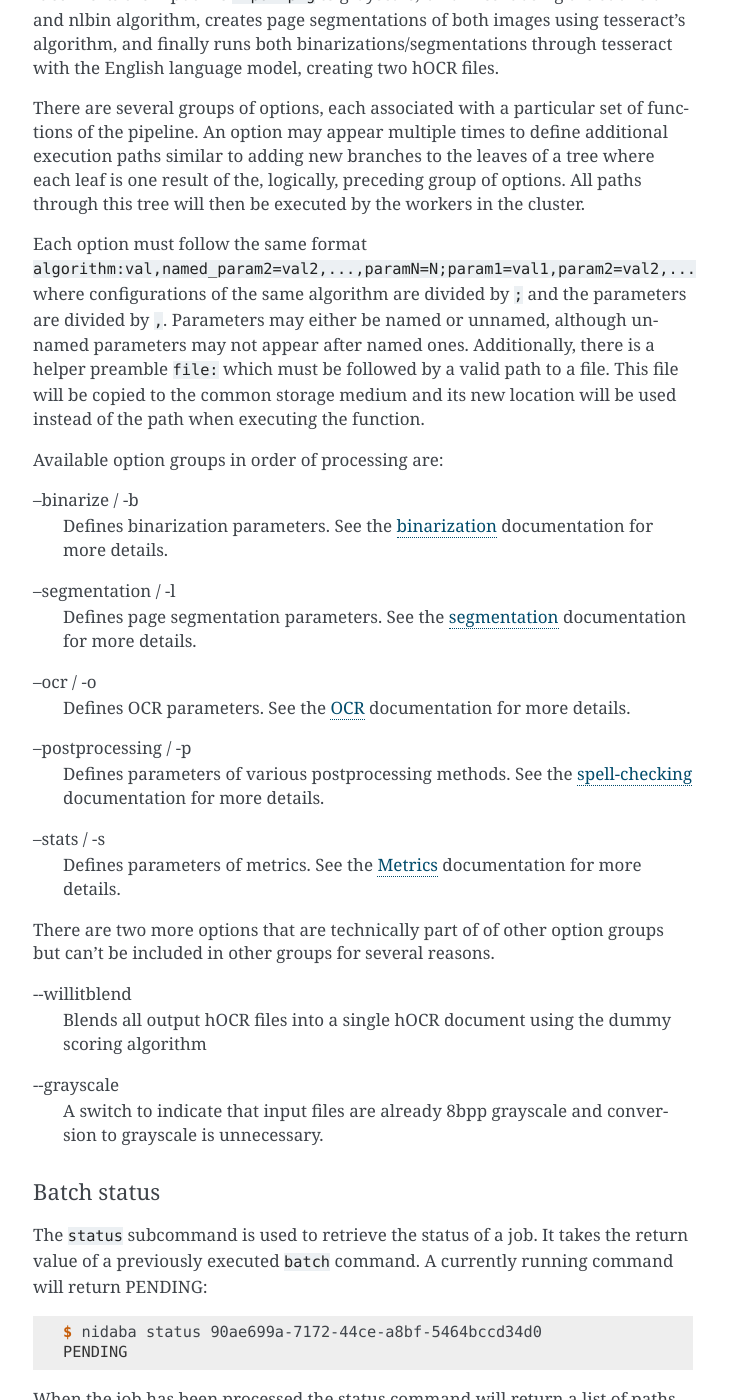
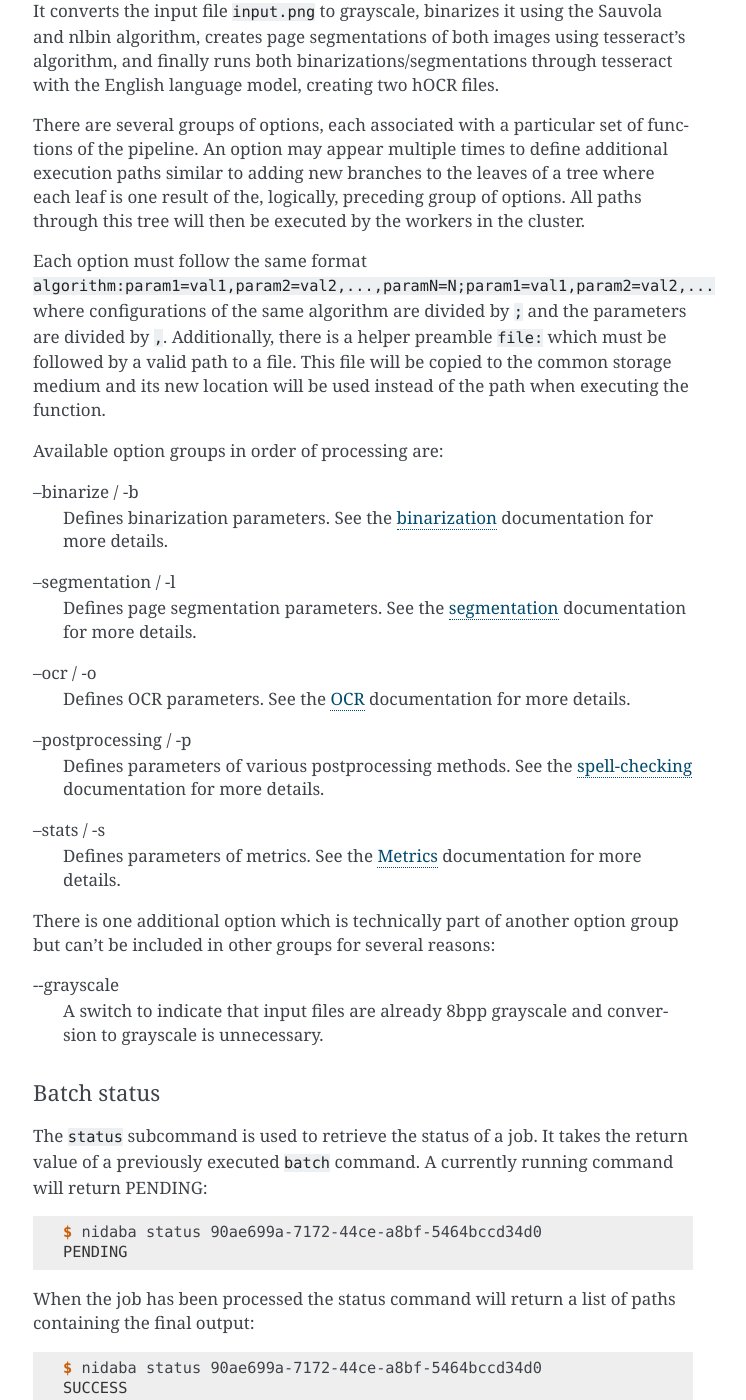
Before and after one commit to OpenPhilology/nidaba, a Sphinx documentation site: the page built from docs/index.rst, in a window 1280 px wide and 1400 px high, scrolled down 4775 px. Shown: the whole window, without its empty margins (387-1133 px from the left). Built offline with Sphinx 7.4.7, drawn with Linux system fonts in a browser that asks for light colours; the version number could not be read and is left out; some of the changed text lies outside the part shown.

Commit message:
Remove unnamed parameters from documentation

```diff
--- a/docs/index.rst
+++ b/docs/index.rst
@@ -26,7 +26,6 @@ Nidaba does a bunch of things for you:
 - `Deskewing <http://www.leptonica.com/skew-measurement.html>`_
 - `Dewarping <http://www.leptonica.com/dewarping.html>`_
 - `OCR <http://en.wikipedia.org/wiki/Optical_character_recognition>`_
-- :ref:`Output merging <merging>`
 - :ref:`Spell-checking <spell-checking>`
 - :ref:`TEI output <tei_output>`
 - :ref:`Format Conversion <output_layer>`
@@ -254,6 +253,8 @@ is equivalent to:
 
         $ celery -A nidaba worker
 
+except that the latter will accept additional command line parameters.
+
 Batches
 ~~~~~~~
 
@@ -278,13 +279,12 @@ options. All paths through this tree will then be executed by the workers in
 the cluster.
 
 Each option must follow the same format
-``algorithm:val,named_param2=val2,...,paramN=N;param1=val1,param2=val2,...``
+``algorithm:param1=val1,param2=val2,...,paramN=N;param1=val1,param2=val2,...``
 where configurations of the same algorithm are divided by ``;`` and the
-parameters are divided by ``,``. Parameters may either be named or unnamed,
-although unnamed parameters may not appear after named ones. Additionally,
-there is a helper preamble ``file:`` which must be followed by a valid path to
-a file. This file will be copied to the common storage medium and its new
-location will be used instead of the path when executing the function.
+parameters are divided by ``,``. Additionally, there is a helper preamble
+``file:`` which must be followed by a valid path to a file. This file will be
+copied to the common storage medium and its new location will be used instead
+of the path when executing the function.
 
 Available option groups in order of processing are:
 
@@ -308,12 +308,9 @@ Available option groups in order of processing are:
         Defines parameters of metrics. See the :ref:`metrics` documentation for
         more details.
 
-There are two more options that are technically part of of other option groups
-but can't be included in other groups for several reasons.
+There is one additional option which is technically part of another option
+group but can't be included in other groups for several reasons:
 
-\-\-willitblend
-        Blends all output hOCR files into a single hOCR document using the
-        dummy scoring algorithm
 \-\-grayscale
         A switch to indicate that input files are already 8bpp grayscale and
         conversion to grayscale is unnecessary.
```
Also changed, not shown: other parts of docs/index.rst (+1 -1 lines).
